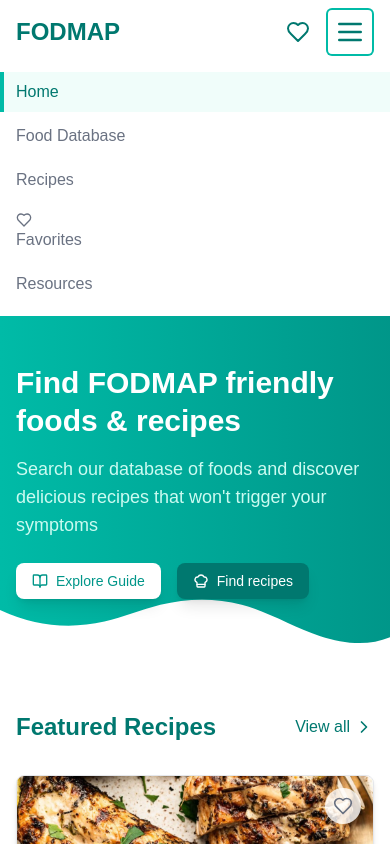
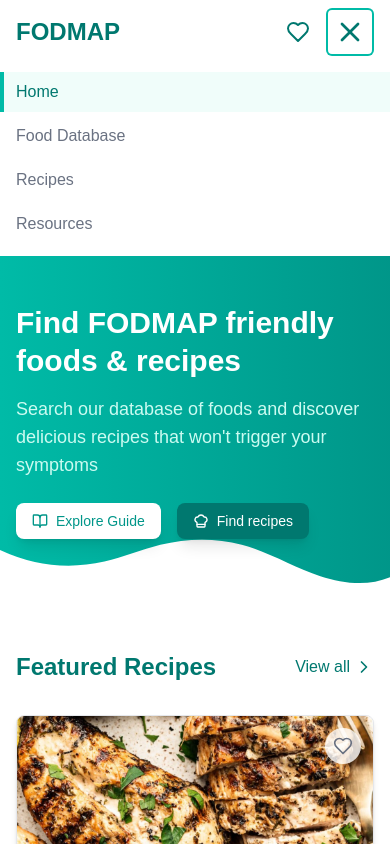
Before and after one commit to zarhaselene/fodmap-recipe, a Next.js app: page / in a window 390 px wide. Both pictures are taken after a click on the button "Open menu". Shown: the top 844 px of the page. Built offline with nearby package versions, Linux system fonts and the light colour scheme.

Commit message:
Refactor Navbar component to use X icon for mobile menu toggle and improve accessibility text

```diff
--- a/src/app/components/layout/Navbar.jsx
+++ b/src/app/components/layout/Navbar.jsx
@@ -1,5 +1,5 @@
 "use client";
-import { Menu, Heart } from "lucide-react";
+import { Menu, X, Heart } from "lucide-react";
 import { useState } from "react";
 import Link from "next/link";
 import { usePathname } from "next/navigation";
@@ -73,7 +73,6 @@ const Navbar = () => {
               <NavLink href="/">Home</NavLink>
               <NavLink href="/food-database">Food Database</NavLink>
               <NavLink href="/recipes">Recipes</NavLink>
-
               <NavLink href="/resources">Resources</NavLink>
             </div>
           </div>
@@ -92,8 +91,14 @@ const Navbar = () => {
               onClick={toggleMobileMenu}
               aria-expanded={mobileMenuOpen}
             >
-              <span className="sr-only">Open menu</span>
-              <Menu className="block h-8 w-8 text-teal-700" />
+              <span className="sr-only">
+                {mobileMenuOpen ? "Close menu" : "Open menu"}
+              </span>
+              {mobileMenuOpen ? (
+                <X className="block h-8 w-8 text-teal-700" />
+              ) : (
+                <Menu className="block h-8 w-8 text-teal-700" />
+              )}
             </button>
           </div>
         </div>
@@ -112,9 +117,6 @@ const Navbar = () => {
             <NavLink href="/recipes" isMobile={true}>
               Recipes
             </NavLink>
-            <NavLink href="/recipes/favorites" icon={Heart} isMobile={true}>
-              Favorites
-            </NavLink>
             <NavLink href="/resources" isMobile={true}>
               Resources
             </NavLink>
```
